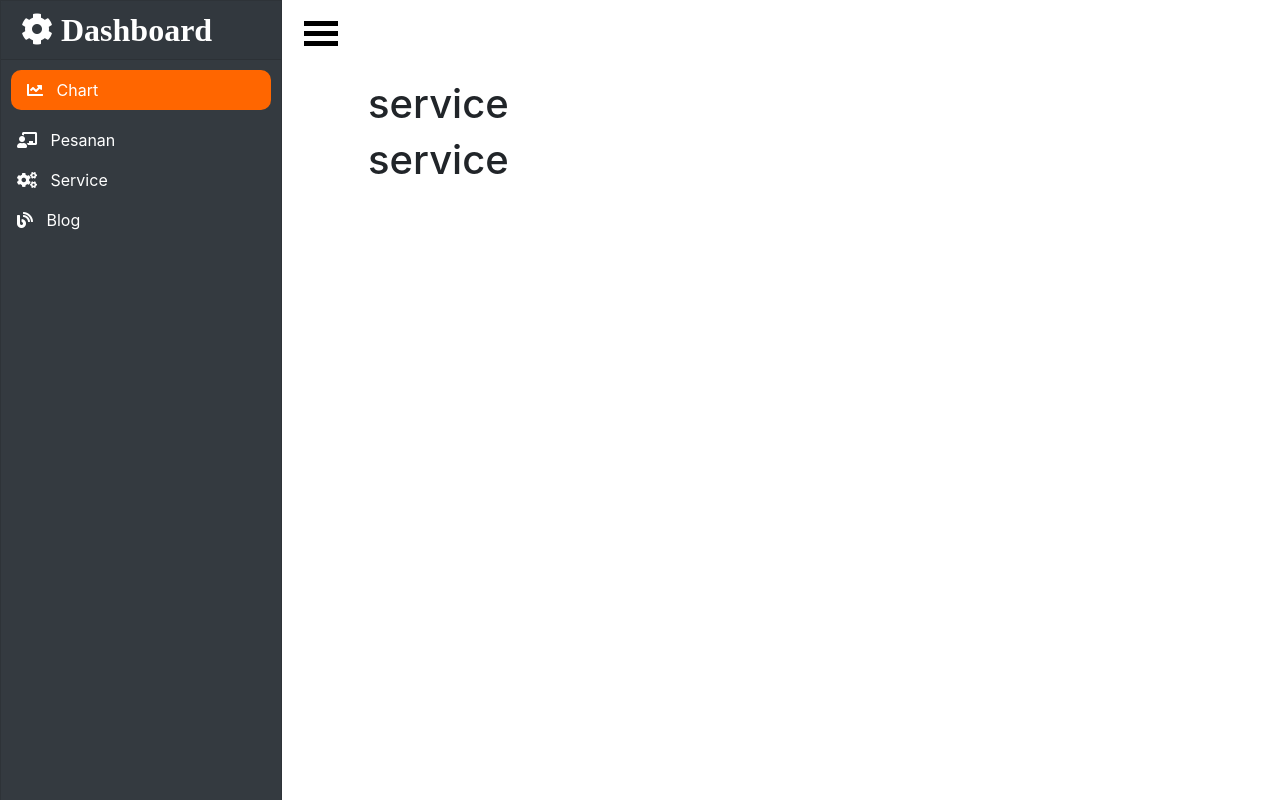
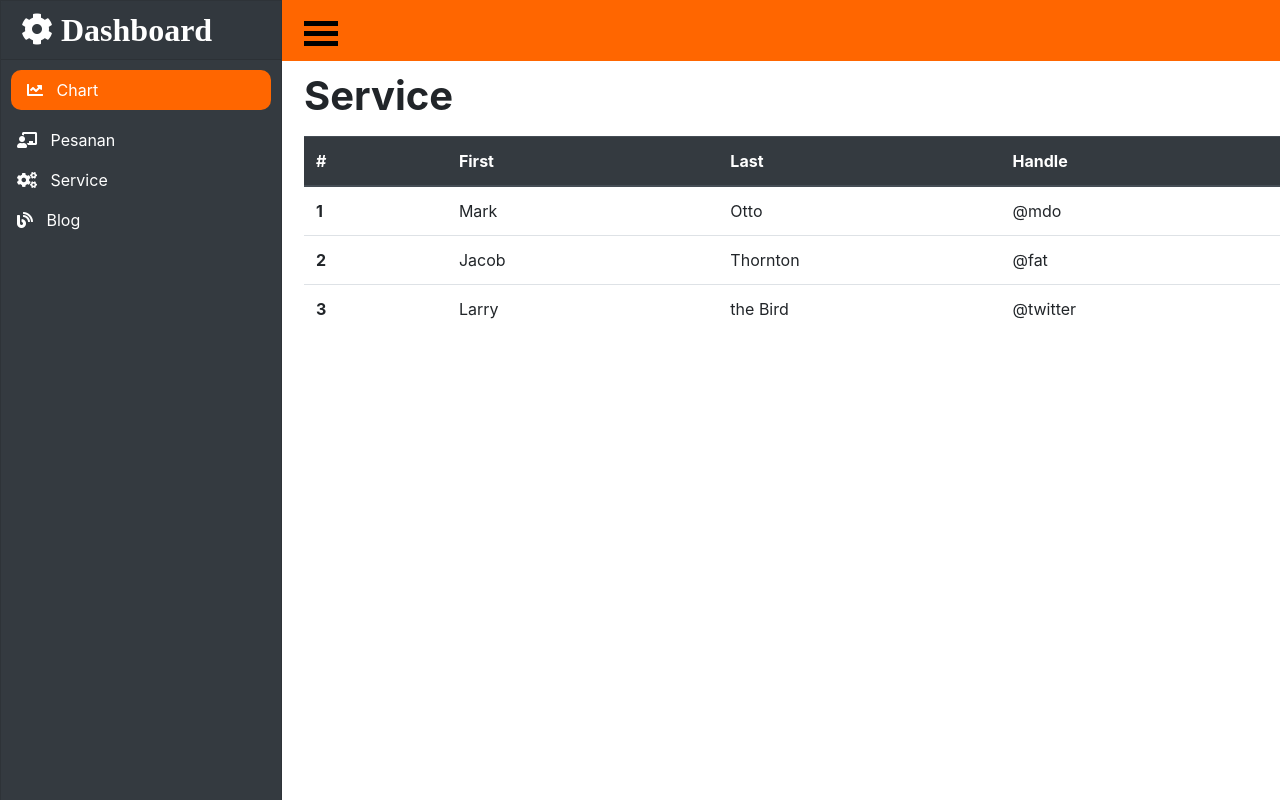
Before and after one commit to aqibalvaaiziin/company-profile, a CodeIgniter app: page /project/admin/service in a window 1280 px wide. Run offline with CodeIgniter, Linux system fonts and the light colour scheme; some libraries are stand-ins or nearby versions.

Commit message:
responsive page

```diff
--- a/application/views/admin/service/index.php
+++ b/application/views/admin/service/index.php
@@ -1,4 +1,34 @@
-<div class="cc" id="datacc">
-    <h1>service</h1>
-    <h1>service</h1>
+<div class="cc">
+    <h1 class="mt-2 mb-3 font-weight-bold">Service</h1>
+<table class="table">
+  <thead class="thead-dark">
+    <tr>
+      <th scope="col" class="short">#</th>
+      <th scope="col" class="normal">First</th>
+      <th scope="col" class="normal">Last</th>
+      <th scope="col" class="normal">Handle</th>
+    </tr>
+  </thead>
+  <tbody>
+    <tr>
+      <th scope="row">1</th>
+      <td>Mark</td>
+      <td>Otto</td>
+      <td>@mdo</td>
+    </tr>
+    <tr>
+      <th scope="row">2</th>
+      <td>Jacob</td>
+      <td>Thornton</td>
+      <td>@fat</td>
+    </tr>
+    <tr>
+      <th scope="row">3</th>
+      <td>Larry</td>
+      <td>the Bird</td>
+      <td>@twitter</td>
+    </tr>
+  </tbody>
+</table>
+
 </div>
--- a/application/views/admin/template/bar.php
+++ b/application/views/admin/template/bar.php
@@ -1,4 +1,6 @@
-<div id="sidebar" style="display:block">
+<div class="topBar">
+
+	<div id="sidebar">
 		<div class="menubar">
 			<span></span>
 			<span></span>
@@ -44,3 +46,5 @@
 			</div>
 		</div>
 	</div>
+
+</div>
--- a/application/views/admin/template/footer.php
+++ b/application/views/admin/template/footer.php
@@ -8,6 +8,8 @@
     $(".menubar").click(function(){
       $("#sidebar").toggleClass('active');
       $(".cc").toggleClass("ccoff");
+      $(".short").toggleClass("cShort");
+      $(".normal").toggleClass("cNormal");
     });
   });
 </script>
--- a/asssets/css/admin.css
+++ b/asssets/css/admin.css
@@ -3,7 +3,7 @@
 	width: 17.6rem;
 	height: 61.5rem;
 	left: 0;
-	transition: all 500ms linear;
+	transition: all 600ms linear;
 }
 
 #sidebar.active {
@@ -27,19 +27,44 @@
 
 .cc {
 	position: absolute;
-	left: 22em;
-	padding: 5rem 3rem 3rem 1rem;
-	transition: all 500ms linear;
+	left: 19rem;
+	margin-top: 4rem;
+	transition: all 600ms linear;
 	z-index: -1;
 }
 
 .ccoff {
-	left: 4.4rem;
+	left: 1.3rem;
 }
 
 .av {
 	margin: 10px;
-	background-color: rgb(255, 102, 0);
+	background-color: #ff6600;
 	color: #fff;
 	border-radius: 10px;
 }
+
+.topBar{
+	position: fixed;
+	width: 100%;
+	height: 3.79rem;
+	background-color:  #ff6600;
+}
+
+.short{
+	width: 15rem;
+	transition: all 600ms linear;
+}
+
+.normal{
+	width: 28.2rem;
+	transition: all 600ms linear;
+}
+
+.cShort{
+	width:20rem;
+}
+
+.cNormal{
+	width:32.5rem;
+}
```
Also changed, not shown: application/views/admin/home/index.php (+32 -1 lines). Lines whose indentation alone changed are shown as unchanged.
